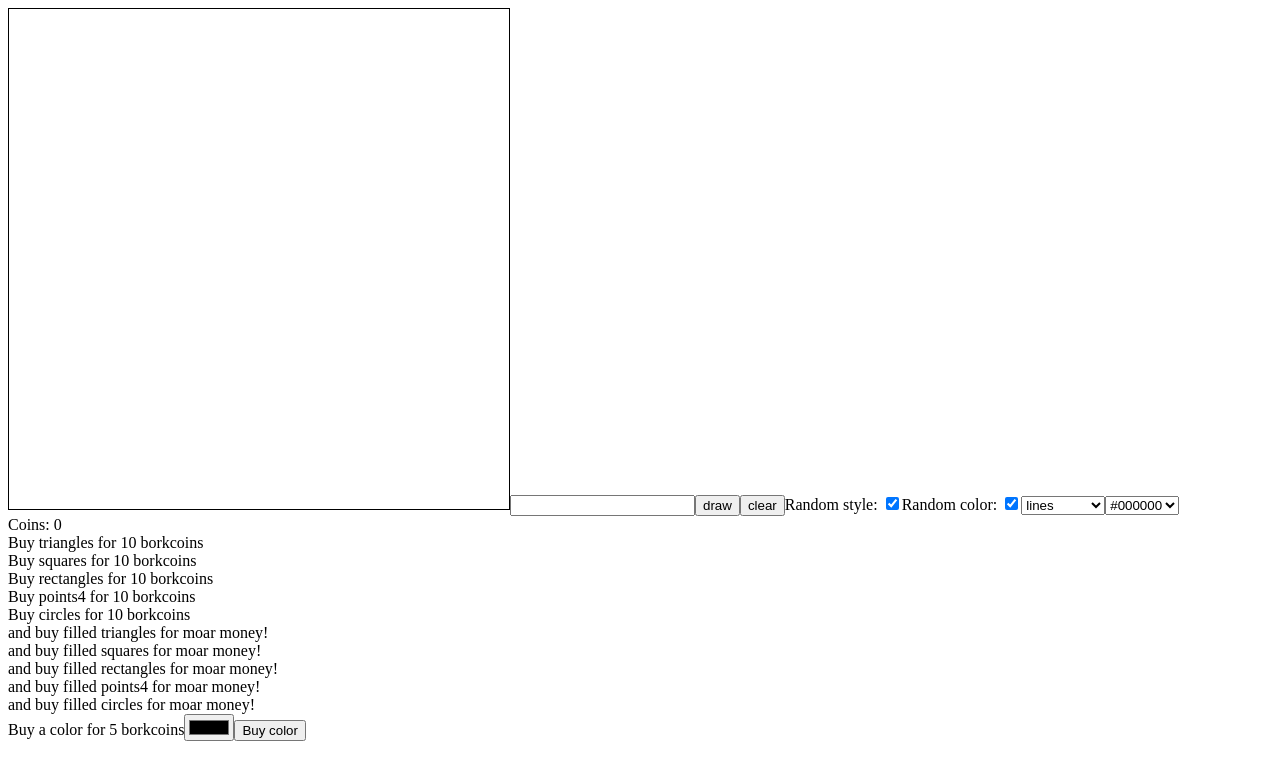
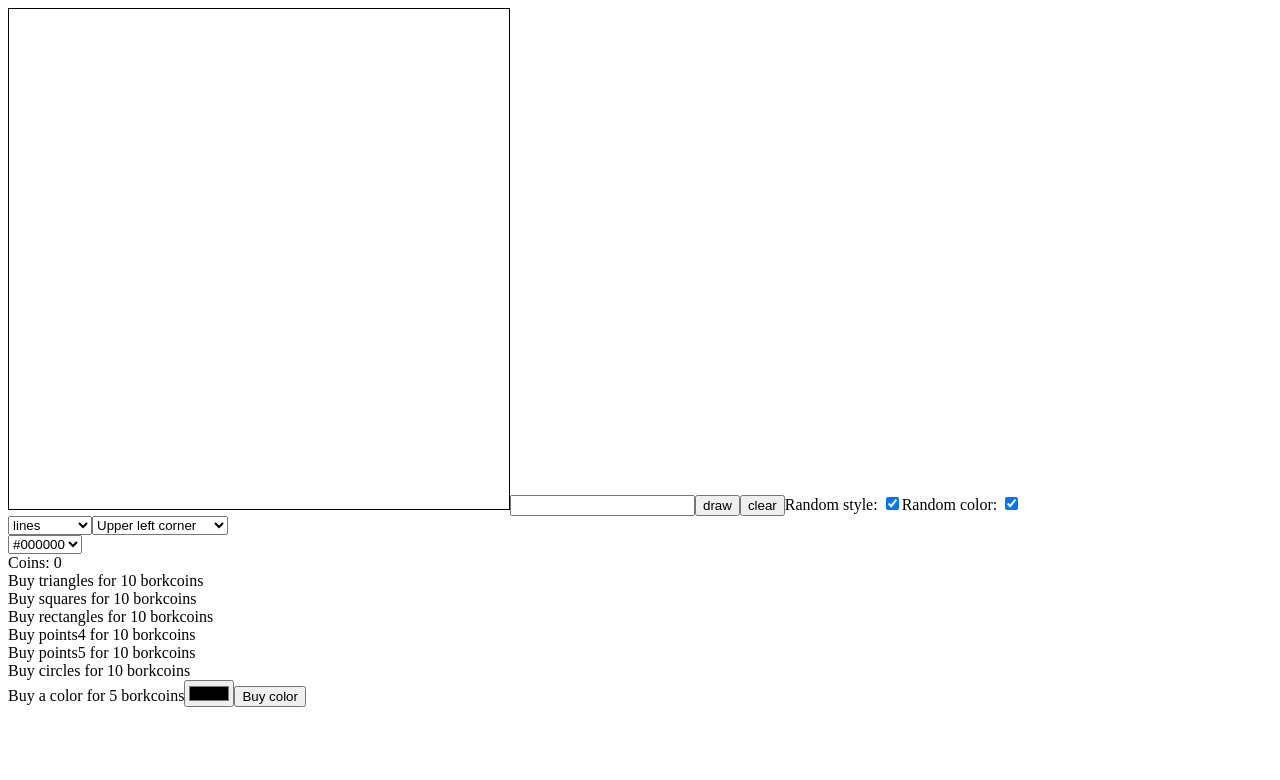
Before and after one commit to ClassicalJo/barking-board, a React (Create React App) app: page / in a window 1280 px wide. Shown: the top 780 px of the page. Built offline with nearby package versions, Linux system fonts and the light colour scheme.

Commit message:
adds extra options for lines
Also, the style selector and other selectors are components now

```diff
--- a/src/App.js
+++ b/src/App.js
@@ -1,6 +1,8 @@
 import React from "react"
 import BuyStyle from "./BuyStyle"
 import BuyColor from "./BuyColor"
+import StyleSelector from "./StyleSelector"
+
 class App extends React.Component {
     constructor(props) {
         super(props)
@@ -12,16 +14,41 @@ class App extends React.Component {
             colorroulette: true,
             styleroulette: true,
             styles: {
-                lines: true,
+                lines: {
+                    currentLineStyle: "upperleft",
+                    bought: true,
+                    upperleft: {
+                        bought: true,
+                        x: 0,
+                        y: 0,
+                    },
+                    upperright: {
+                        bought: false,
+                        x: 500,
+                        y: 0,
+                    },
+                    bottomleft: {
+                        bought: false,
+                        x: 0,
+                        y: 500,
+                    },
+                    bottomright: {
+                        bought: false,
+                        x: 500,
+                        y: 500
+                    }
+                },
                 triangles: false,
                 squares: false,
                 rectangles: false,
                 points4: false,
+                points5: false,
                 circles: false,
             },
             colors: {
                 "#000000": true,
-            }
+            },
+
 
         }
         this.buy = this.buy.bind(this)
@@ -34,27 +61,17 @@ class App extends React.Component {
         this.drawRectangle = this.drawRectangle.bind(this)
         this.drawPoints = this.drawPoints.bind(this)
         this.drawPoints4 = this.drawPoints4.bind(this)
+        this.drawPoints5 = this.drawPoints5.bind(this)
         this.drawCircle = this.drawCircle.bind(this)
         this.drawGradient = this.drawGradient.bind(this)
         this.handleOnChangeTimesSelector = this.handleOnChangeTimesSelector.bind(this)
         this.handleOnChangeStyleSelector = this.handleOnChangeStyleSelector.bind(this)
+        this.handleOnChangeLineStyleSelector = this.handleOnChangeLineStyleSelector.bind(this)
         this.handleOnChangeColorSelector = this.handleOnChangeColorSelector.bind(this)
         this.handleOnChangeStyleRoulette = this.handleOnChangeStyleRoulette.bind(this)
         this.handleOnChangeColorRoulette = this.handleOnChangeColorRoulette.bind(this)
 
-    }
 
-    componentDidMount() {
-        this.setState({
-            line: {
-                corner1: true,
-                corner2: false,
-                corner3: false,
-                corner4: false,
-                randomCorner: false,
-            },
-
-        })
     }
 
     render() {
@@ -76,14 +93,13 @@ class App extends React.Component {
                     type="checkbox"
                     checked={this.state.colorroulette}
                     onChange={this.handleOnChangeColorRoulette} />
-                <select ref="styleselector" onChange={this.handleOnChangeStyleSelector}>
-                    {Object.keys(this.state.styles).map((x) => <option
-                        disabled={!this.state.styles[x]}
-                        key={x}
-                        value={x}>
-                        {x}
-                    </option>)}
-                </select>
+                <StyleSelector
+                    ref="styleselector"
+                    styles={this.state.styles}
+                    currentStyleSelector={this.state.currentStyleSelector}
+                    onChange={this.handleOnChangeStyleSelector}
+                    onChangeLineStyleSelector={this.handleOnChangeLineStyleSelector} />
+
                 <select ref="colorselector" onChange={this.handleOnChangeColorSelector}>
                     {Object.keys(this.state.colors).map((x) => <option
                         key={x}
@@ -106,7 +122,20 @@ class App extends React.Component {
     }
 
     handleOnChangeStyleSelector() {
-        this.setState({ currentStyleSelector: this.refs.styleselector.value })
+        this.setState({ currentStyleSelector: this.refs.styleselector.refs.stylelist.value })
+    }
+
+    handleOnChangeLineStyleSelector() {
+        this.setState((prevState => ({
+            styles: {
+                ...prevState.styles,
+                lines: {
+                    ...prevState.styles.lines,
+                    currentLineStyle: this.refs.styleselector.refs.linestyles.refs.linestyleselector.value
+                }
+            }
+        })))
+
     }
 
     handleOnChangeColorSelector() {
@@ -142,10 +171,10 @@ class App extends React.Component {
         })))
     }
 
-    draw(number) {
+    draw(times) {
         let chosenColor = this.state.currentColorSelector
+        let chosenStyle = this.state.currentStyleSelector
         let functions = {
-            cs: this.state.currentStyleSelector,
             "lines": this.drawLine,
             "circles": this.drawCircle,
             "triangles": this.drawTriangle,
@@ -153,9 +182,10 @@ class App extends React.Component {
             "rectangles": this.drawRectangle,
             "gradients": this.drawGradient,
             "points4": this.drawPoints4,
+            "points5": this.drawPoints5,
         }
 
-        for (let i = 0; i < number; i++) {
+        for (let i = 0; i < times; i++) {
             this.setState((state) => state.currentCoins++)
 
             if (this.state.colorroulette === true) {
@@ -168,12 +198,12 @@ class App extends React.Component {
                 let styleArray = Object.keys(this.state.styles)
                 let boughtStyles = []
                 styleArray.map((x) => {
-                    if (this.state.styles[x] === true) { boughtStyles.push(x) }
+                    if (this.state.styles[x].bought === true) { boughtStyles.push(x) }
                 })
                 let randomIndex = Math.floor(Math.random() * boughtStyles.length)
-                this.setState({ currentStyleSelector: boughtStyles[randomIndex] })
+                chosenStyle = boughtStyles[randomIndex]
             }
-            functions[functions.cs](chosenColor)
+            functions[chosenStyle](chosenColor)
         }
     }
 
@@ -184,12 +214,13 @@ class App extends React.Component {
     }
 
     drawLine(color) {
+        let currentLineStyle = this.state.styles.lines.currentLineStyle
         let ctx = this.refs.canvas.getContext("2d")
         let destinyX = random(500)
         let destinyY = random(500)
         ctx.strokeStyle = color
         ctx.beginPath();
-        ctx.moveTo(0, 0);
+        ctx.moveTo(this.state.styles.lines[currentLineStyle].x, this.state.styles.lines[currentLineStyle].y)
         ctx.lineTo(destinyX, destinyY);
         ctx.stroke();
     }
@@ -237,6 +268,10 @@ class App extends React.Component {
         this.drawPoints(4, color)
     }
 
+    drawPoints5(color) {
+        this.drawPoints(5, color)
+    }
+
     drawCircle(color) {
         let ctx = this.refs.canvas.getContext("2d")
         ctx.strokeStyle = color
--- a/src/BuyStyle.js
+++ b/src/BuyStyle.js
@@ -14,7 +14,7 @@ class BuyStyle extends React.Component {
                     Buy {x} for 10 borkcoins
                 </div>)}
                     <div>
-                        {mappedStylesKeys.map((x) => x[1]===false && <div>and buy filled {x[0]} for moar money!</div>)}
+                        {mappedStylesKeys.map((x) => x[1]===true && <div>and buy filled {x[0]} for moar money!</div>)}
                     </div>
                 </div>
 
--- /dev/null
+++ b/src/LineStyleSelector.js
@@ -0,0 +1,14 @@
+import React from 'react'
+class LineStyleSelector extends React.Component {
+    render() {
+        return (
+            <select ref="linestyleselector" onChange={this.props.onChange}>
+                <option value="upperleft">Upper left corner</option>
+                <option value="upperright">Upper right corner</option>
+                <option value="bottomleft">Bottom left corner</option>
+                <option value="bottomright">Bottom right corner</option>
+            </select>
+        )
+    }
+}
+export default LineStyleSelector
--- /dev/null
+++ b/src/StyleSelector.js
@@ -0,0 +1,23 @@
+import React from 'react'
+import LineStyleSelector from "./LineStyleSelector"
+
+class StyleSelector extends React.Component {
+    render() {
+        return (
+            <div>
+                <select ref="stylelist" onChange={this.props.onChange}>
+                    {Object.keys(this.props.styles).map((x) =>
+                        <option
+                            disabled={!this.props.styles[x]}
+                            key={x}
+                            value={x}>
+                            {x}
+                        </option>)}
+                </select>
+                {this.props.currentStyleSelector === "lines" && <LineStyleSelector ref="linestyles" onChange={this.props.onChangeLineStyleSelector}/>}
+            </div>
+        )
+    }
+}
+
+export default StyleSelector
```
